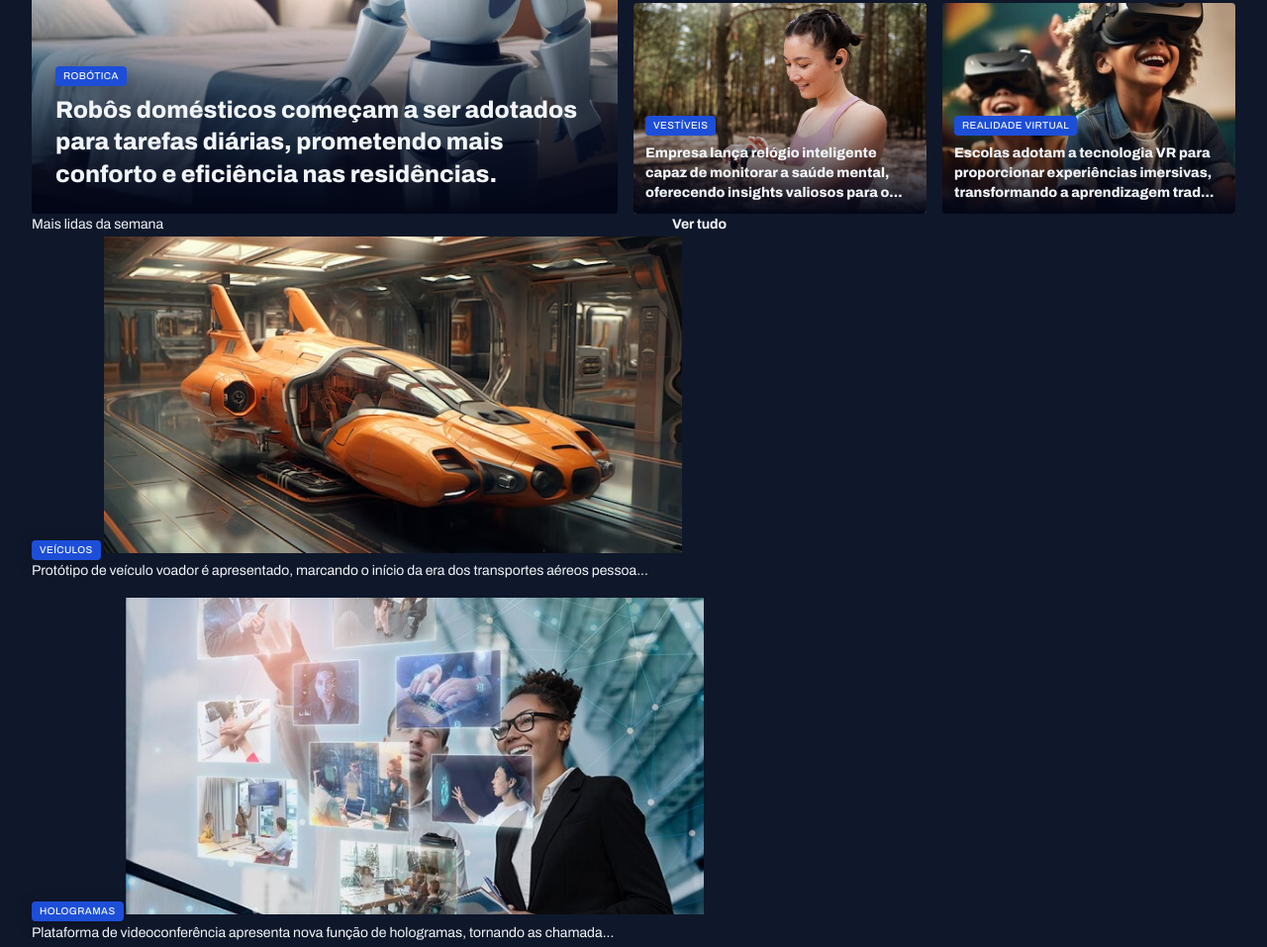
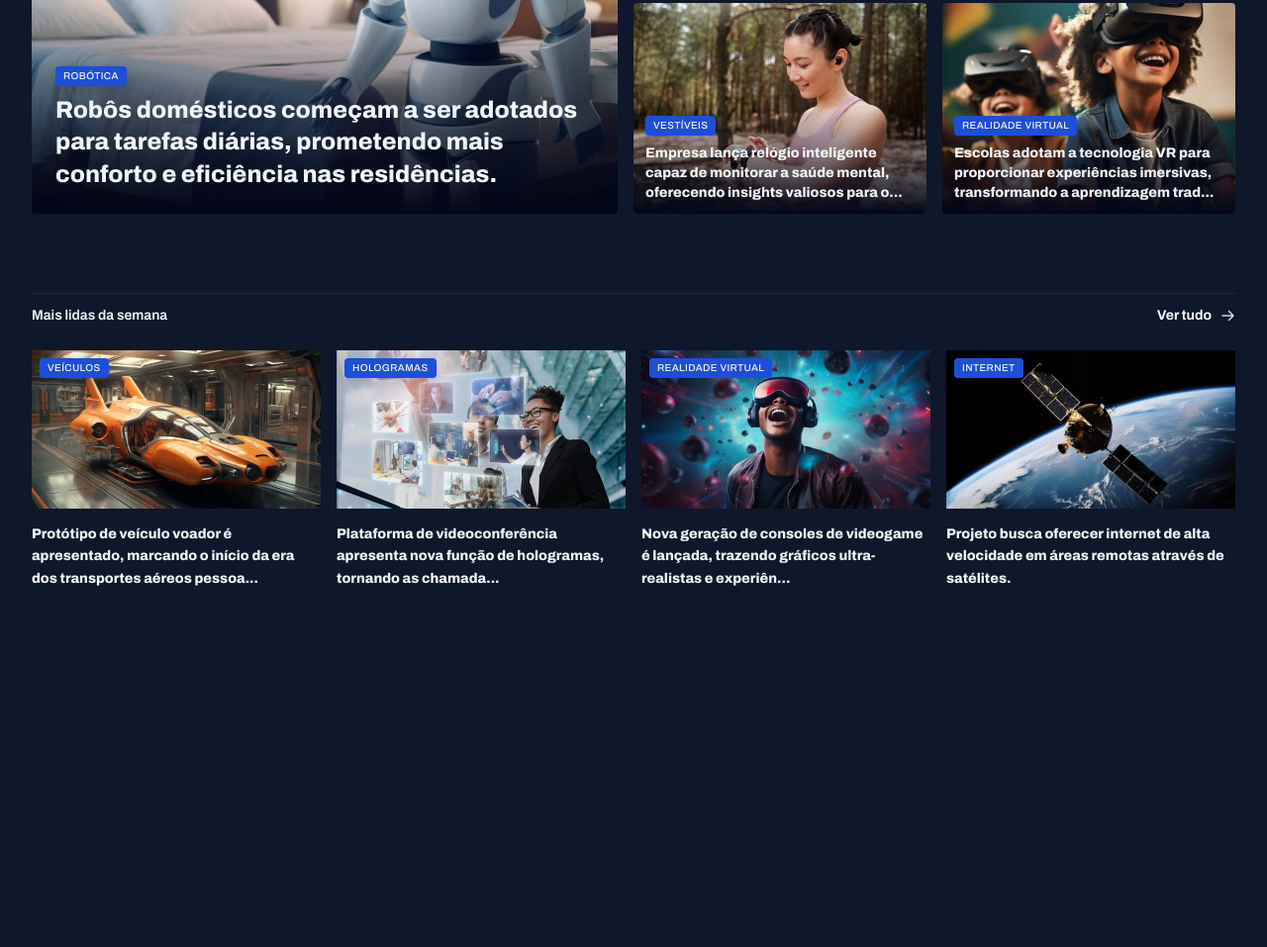
Before and after one commit to LucasFTomazela/portal-noticias, a plain HTML site: page index.html in a window 1280 px wide. Shown: the part 390-1347 px from the top of the page at 99% size. After the commit the page ends 1026 px from the top, so only its background shows below. Drawn offline with Linux system fonts and the light colour scheme.

Commit message:
Applying styles to the most read section of the week

```diff
--- a/styles/global.css
+++ b/styles/global.css
@@ -58,6 +58,7 @@ img {
 
 main {
     margin-block: 40px;
+    gap: 80px;
 }
 
 .content-tag {
--- a/styles/sections.css
+++ b/styles/sections.css
@@ -1,3 +1,25 @@
+section header {
+    border-top: 1px solid var(--stroke-color);
+    padding-block: 12px 24px;
+    font: var(--text-span);
+
+    a {
+            justify-self: end;
+            align-items: center;
+            gap: 8px;
+
+            span {
+                background-image: url(../assets/icons/ArrowRight.svg);
+                width: 16px;
+                height: 16px;
+            }
+
+            &:hover span {
+                background-image: url(../assets/icons/ArrowRightHover.svg);
+            }
+    }
+}
+
 #featured {
     img{
         height: 100%;
@@ -35,3 +57,29 @@
         }
     }
 }
+
+#weekly {
+
+    &>div {
+        grid-template-columns: repeat(4, 292px);
+    }
+
+    img {
+        height: 160px;
+    }
+
+    figure {
+        position: relative;
+
+        .content-tag {
+            position: absolute;
+            top: 8px;
+            left: 8px;
+        }
+
+        p {
+            margin-top: 8px;
+            font-weight: 800;
+        }
+    }
+}
```
